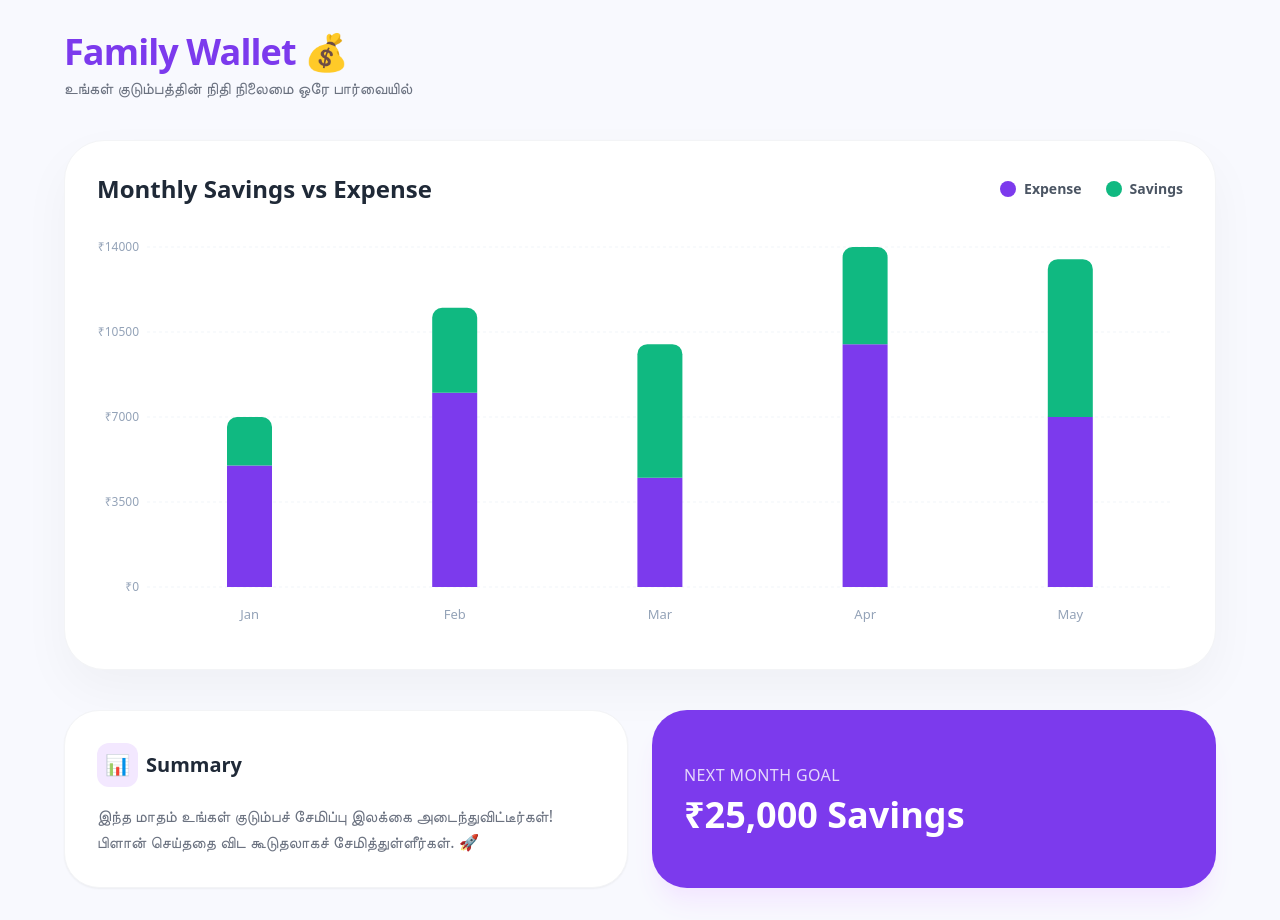
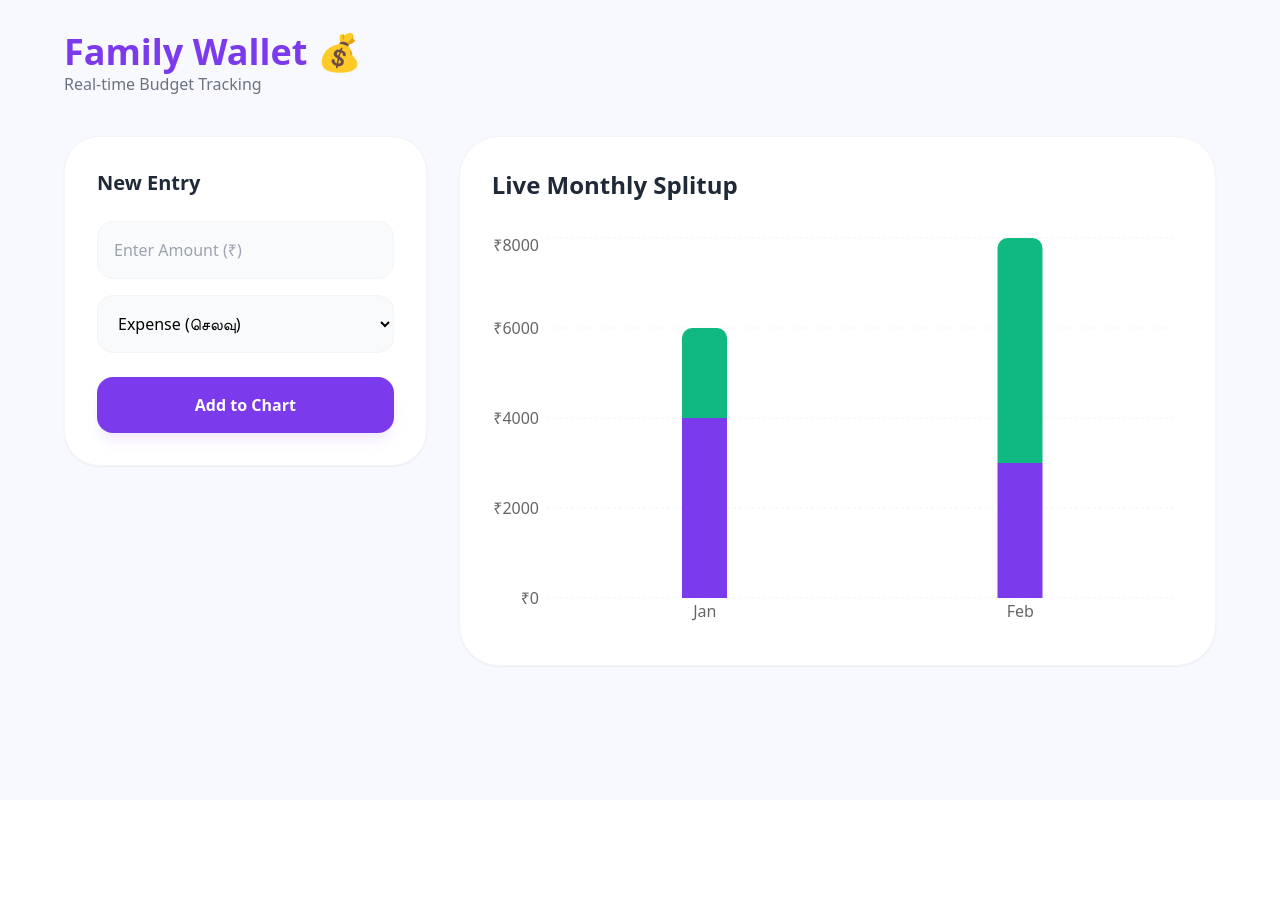
Before and after one commit to yazhinialbert1309-stack/family-wallet-app, a Next.js app: page / in a window 1280 px wide. After the commit the page ends 800 px from the top, so only its background shows below. Built offline with nearby package versions, Linux system fonts and the light colour scheme.

Commit message:
Update page.tsx

```diff
--- a/app/page.tsx
+++ b/app/page.tsx
@@ -1,126 +1,98 @@
 "use client"
 
-import React from 'react';
-import {
-  BarChart,
-  Bar,
-  XAxis,
-  YAxis,
-  CartesianGrid,
-  Tooltip,
-  ResponsiveContainer
-} from 'recharts';
-
-// 1. சார்ட்டுக்கான சாம்பிள் டேட்டா (இதில்தான் எண்கள் உள்ளன)
-const data = [
-  { month: 'Jan', expense: 5000, savings: 2000 },
-  { month: 'Feb', expense: 8000, savings: 3500 },
-  { month: 'Mar', expense: 4500, savings: 5500 },
-  { month: 'Apr', expense: 10000, savings: 4000 },
-  { month: 'May', expense: 7000, savings: 6500 },
-];
+import React, { useState } from 'react';
+import { BarChart, Bar, XAxis, YAxis, CartesianGrid, Tooltip, ResponsiveContainer } from 'recharts';
 
 export default function Home() {
+  // 1. இதுதான் உங்க Real Data ஸ்டேட் (ஆரம்பத்துல காலியா இருக்கும்)
+  const [data, setData] = useState([
+    { month: 'Jan', expense: 4000, savings: 2000 },
+    { month: 'Feb', expense: 3000, savings: 5000 },
+  ]);
+
+  const [amount, setAmount] = useState('');
+  const [type, setType] = useState('expense');
+
+  // 2. புதிய டேட்டாவைச் சேர்க்கும் ஃபங்ஷன்
+  const handleAddData = () => {
+    if (!amount) return;
+
+    const newValue = parseInt(amount);
+    const newData = [...data];
+
+    // உதாரணத்துக்கு கடைசி மாசத்துல டேட்டாவை ஆட் பண்றோம்
+    if (type === 'expense') {
+      newData[newData.length - 1].expense += newValue;
+    } else {
+      newData[newData.length - 1].savings += newValue;
+    }
+
+    setData(newData);
+    setAmount(''); // இன்புட் பாக்ஸை காலி செய்ய
+  };
+
   return (
-    <main className="min-h-screen bg-[#F8F9FE] p-4 md:p-8 font-sans text-gray-900">
+    <main className="min-h-screen bg-[#F8F9FE] p-4 md:p-8 font-sans">
       <div className="max-w-6xl mx-auto">
 
-        {/* Header பகுதி */}
-        <header className="mb-10 text-center md:text-left">
-          <h1 className="text-4xl font-black text-[#7C3AED] tracking-tight">Family Wallet 💰</h1>
-          <p className="text-gray-500 font-medium mt-1">உங்கள் குடும்பத்தின் நிதி நிலைமை ஒரே பார்வையில்</p>
+        <header className="mb-10">
+          <h1 className="text-4xl font-black text-[#7C3AED]">Family Wallet 💰</h1>
+          <p className="text-gray-500 font-medium">Real-time Budget Tracking</p>
         </header>
 
-        {/* 2. STACKED BAR CHART கார்டு */}
-        <div className="bg-white p-6 md:p-8 rounded-[40px] shadow-[0_20px_50px_rgba(0,0,0,0.04)] border border-gray-100 mb-10 w-full">
-          <div className="flex flex-col md:flex-row md:items-center justify-between mb-8 gap-4">
-            <h2 className="text-2xl font-bold text-gray-800">Monthly Savings vs Expense</h2>
+        <div className="grid grid-cols-1 lg:grid-cols-3 gap-8">
 
-            {/* Legend (கைமுறையாகக் கொடுத்தது) */}
-            <div className="flex items-center gap-6 text-sm font-bold">
-              <div className="flex items-center gap-2">
-                <div className="w-4 h-4 bg-[#7C3AED] rounded-full"></div>
-                <span className="text-gray-600">Expense</span>
-              </div>
-              <div className="flex items-center gap-2">
-                <div className="w-4 h-4 bg-[#10B981] rounded-full"></div>
-                <span className="text-gray-600">Savings</span>
+          {/* LEFT: இன்புட் ஃபார்ம் */}
+          <div className="lg:col-span-1 space-y-6">
+            <div className="bg-white p-8 rounded-[35px] shadow-sm border border-gray-100">
+              <h2 className="text-xl font-bold mb-6 text-gray-800">New Entry</h2>
+
+              <input
+                type="number"
+                value={amount}
+                onChange={(e) => setAmount(e.target.value)}
+                placeholder="Enter Amount (₹)"
+                className="w-full p-4 bg-gray-50 rounded-2xl mb-4 border border-gray-100 focus:outline-none focus:ring-2 focus:ring-purple-400"
+              />
+
+              <select
+                value={type}
+                onChange={(e) => setType(e.target.value)}
+                className="w-full p-4 bg-gray-50 rounded-2xl mb-6 border border-gray-100 outline-none"
+              >
+                <option value="expense">Expense (செலவு)</option>
+                <option value="savings">Savings (சேமிப்பு)</option>
+              </select>
+
+              <button
+                onClick={handleAddData}
+                className="w-full p-4 bg-[#7C3AED] text-white font-bold rounded-2xl hover:bg-purple-700 transition-all shadow-lg shadow-purple-100"
+              >
+                Add to Chart
+              </button>
+            </div>
+          </div>
+
+          {/* RIGHT: லைவ் சார்ட் */}
+          <div className="lg:col-span-2">
+            <div className="bg-white p-8 rounded-[40px] shadow-sm border border-gray-100 h-full">
+              <h2 className="text-2xl font-bold text-gray-800 mb-8">Live Monthly Splitup</h2>
+              <div className="w-full h-[400px]">
+                <ResponsiveContainer width="100%" height="100%">
+                  <BarChart data={data}>
+                    <CartesianGrid strokeDasharray="3 3" vertical={false} stroke="#f1f5f9" />
+                    <XAxis dataKey="month" axisLine={false} tickLine={false} />
+                    <YAxis axisLine={false} tickLine={false} width={50} tickFormatter={(v) => `₹${v}`} />
+                    <Tooltip cursor={{fill: '#f8fafc'}} contentStyle={{ borderRadius: '20px', border: 'none' }} />
+                    <Bar dataKey="expense" stackId="a" fill="#7C3AED" barSize={45} />
+                    <Bar dataKey="savings" stackId="a" fill="#10B981" barSize={45} radius={[10, 10, 0, 0]} />
+                  </BarChart>
+                </ResponsiveContainer>
               </div>
             </div>
           </div>
 
-          {/* சார்ட் கண்டெய்னர் - உயரம் 400px */}
-          <div className="w-full h-[400px]">
-            <ResponsiveContainer width="100%" height="100%">
-              <BarChart data={data} margin={{ top: 10, right: 10, left: 0, bottom: 20 }}>
-                {/* பின்னால் இருக்கும் கோடுகள் */}
-                <CartesianGrid strokeDasharray="3 3" vertical={false} stroke="#f1f5f9" />
-
-                {/* X-Axis (மாதங்கள்) */}
-                <XAxis
-                  dataKey="month"
-                  axisLine={false}
-                  tickLine={false}
-                  tick={{fill: '#94a3b8', fontSize: 13, fontWeight: 500}}
-                  dy={15}
-                />
-
-                {/* Y-Axis (ரூபாய் மதிப்புகள்) */}
-                <YAxis
-                  axisLine={false}
-                  tickLine={false}
-                  tick={{fill: '#94a3b8', fontSize: 12}}
-                  width={50}
-                  tickFormatter={(value) => `₹${value}`}
-                />
-
-                {/* மவுஸ் வைத்தால் விவரம் காட்ட */}
-                <Tooltip
-                  cursor={{fill: '#f8fafc'}}
-                  contentStyle={{
-                    borderRadius: '20px',
-                    border: 'none',
-                    boxShadow: '0 20px 25px -5px rgba(0,0,0,0.1)',
-                    padding: '12px'
-                  }}
-                />
-
-                {/* BARS: stackId="family" இருப்பதால் ஒன்றன் மேல் ஒன்றாக வரும் */}
-                <Bar
-                  dataKey="expense"
-                  name="செலவு"
-                  stackId="family"
-                  fill="#7C3AED"
-                  barSize={45}
-                />
-                <Bar
-                  dataKey="savings"
-                  name="சேமிப்பு"
-                  stackId="family"
-                  fill="#10B981"
-                  barSize={45}
-                  radius={[10, 10, 0, 0]} // மேல் பக்கம் மட்டும் வளைவாக இருக்க
-                />
-              </BarChart>
-            </ResponsiveContainer>
-          </div>
         </div>
-
-        {/* 3. சம்மரி கார்டுகள் */}
-        <div className="grid grid-cols-1 md:grid-cols-2 gap-6">
-           <div className="bg-white p-8 rounded-[35px] border border-gray-100 shadow-sm transition-all hover:shadow-md">
-              <h3 className="text-xl font-bold mb-4 text-gray-800 flex items-center gap-2">
-                <span className="p-2 bg-purple-100 rounded-xl">📊</span> Summary
-              </h3>
-              <p className="text-gray-500 leading-relaxed font-medium">இந்த மாதம் உங்கள் குடும்பச் சேமிப்பு இலக்கை அடைந்துவிட்டீர்கள்! பிளான் செய்ததை விட கூடுதலாகச் சேமித்துள்ளீர்கள். 🚀</p>
-           </div>
-
-           <div className="bg-[#7C3AED] p-8 rounded-[35px] text-white shadow-xl shadow-purple-100 flex flex-col justify-center">
-              <p className="opacity-80 font-medium tracking-wide">NEXT MONTH GOAL</p>
-              <h3 className="text-4xl font-black mt-2">₹25,000 Savings</h3>
-           </div>
-        </div>
-
       </div>
     </main>
   );
```
